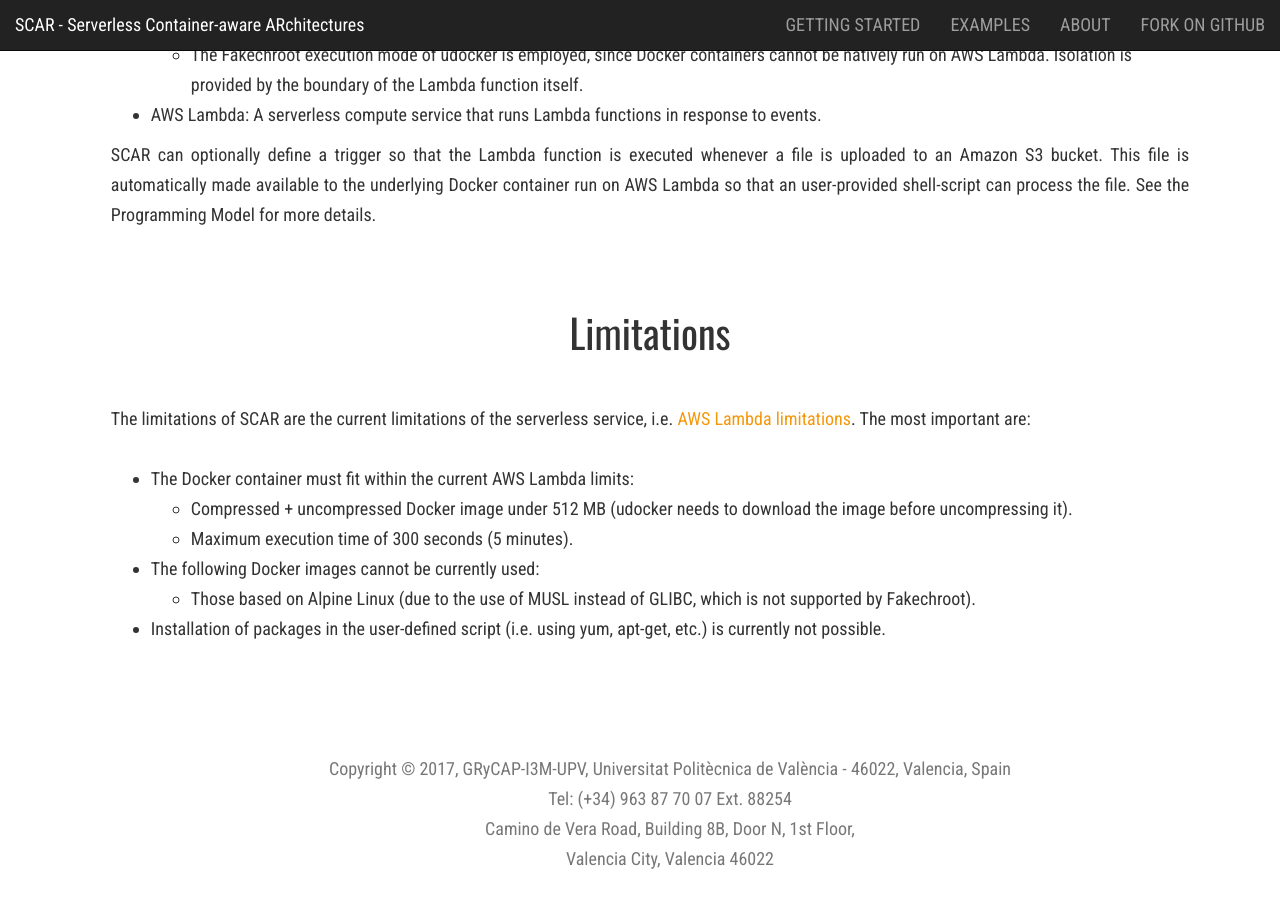
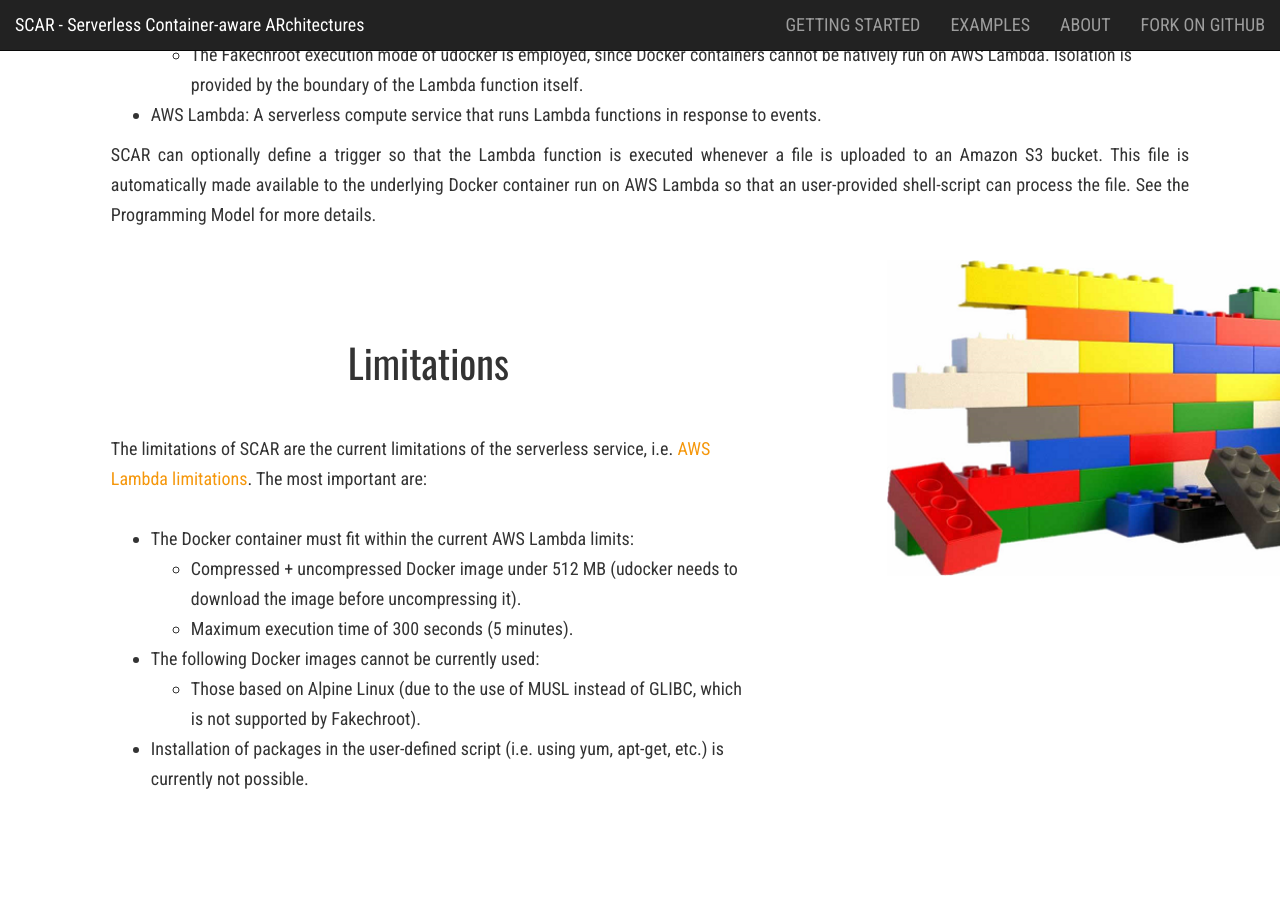
Before and after one commit to amcaar/try.github.io, a Jekyll site: the page built from index.html, in a window 1280 px wide and 900 px high, scrolled down 2352 px. Built offline with Jekyll 4.4.1, drawn with Linux system fonts in a browser that asks for light colours; nearby versions of some CDN libraries; the list of posts is cut into pages by our own code.

Commit message:
Update index.html

```diff
--- a/index.html
+++ b/index.html
@@ -87,7 +87,10 @@
                         <!--<h3> Architecture </h3>
                         <p> A brief description of the SCAR architecture would be here. Moreover we can add a figure. But I'll wait till the paper has been published.
                         </p>-->
-
+                      </div>
+                    </div>
+                    <div class="row">
+                      <div class="col-md-6 col-md-offset-1">
                         <h2 class="section-heading text-center"> Limitations </h2>
                         <p> The limitations of SCAR are the current limitations of the serverless service, i.e. <a href="http://docs.aws.amazon.com/lambda/latest/dg/limits.html"> AWS Lambda limitations</a>. The most important are:</p>
                         <ul>
@@ -103,4 +106,7 @@
                             <li> Installation of packages in the user-defined script (i.e. using yum, apt-get, etc.) is currently not possible.</li>
                         </ul>
                       </div>
+                      <div class="col-md-4 col-md-offset-1 text-center">
+                        <img src="{{ site.data.global.img_url }}Lego-House.png" width="620" />
+                      </div>
                     </div>
```
